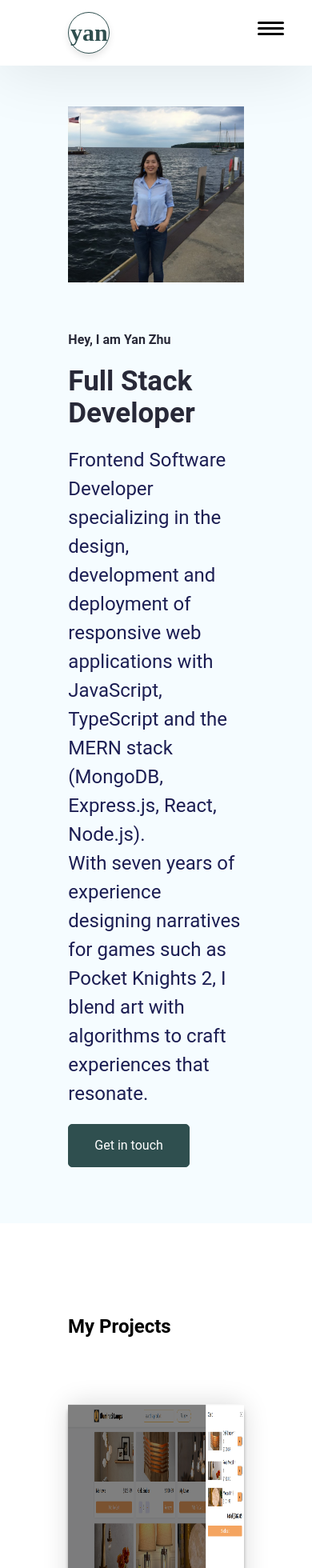
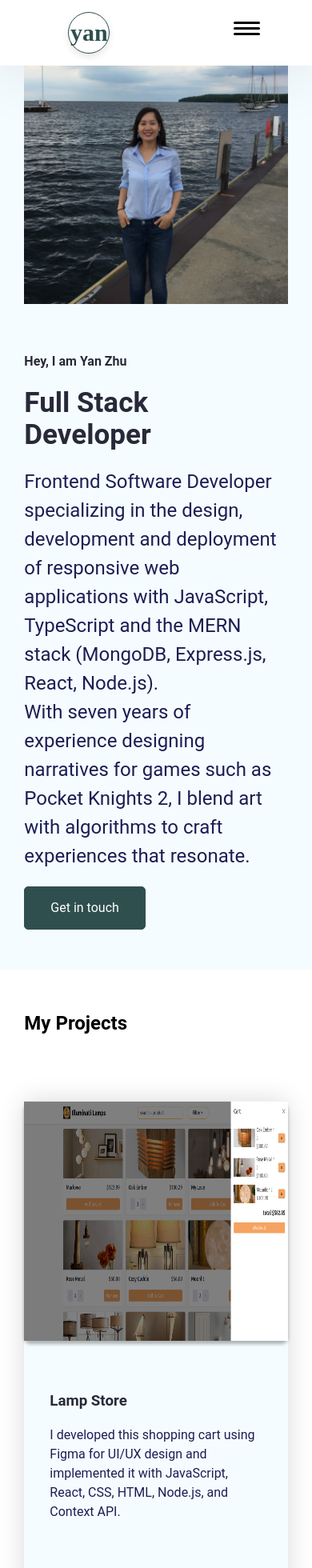
Before and after one commit to Lucky-Yandy/yanzhu, a React (Create React App) app: page / in a window 390 px wide. Shown: the top 1960 px of the page at 80% size. Built offline with nearby package versions, Linux system fonts and the light colour scheme.

Commit message:
responsive design

```diff
--- a/src/App.css
+++ b/src/App.css
@@ -130,7 +130,7 @@ h2 {
 }
 
 /* Section Titles */
-/* Skills & About Me */
+
 .section--title {
   color: var(--heading-color);
   font-size: 21px;
@@ -169,7 +169,7 @@ h2 {
   display: flex;
   justify-content: center;
   align-items: center;
-  width: 70px; /* Set the width and height to create a circular shape */
+  width: 70px;
   height: 70px;
   border-radius: 50%; /* Make it a circle */
   border:1px solid var(--primary);
@@ -386,7 +386,7 @@ h2 {
 
 .contact--section {
   display: flex;
-  padding: 150px 85px;
+   padding: 133.333px 85.333px 133.333px;
   flex-direction: column;
   justify-content: center;
   align-items: center;
@@ -431,7 +431,7 @@ h2 {
 /* Footer Starts */
 .footer--container {
   display: flex;
-  padding: 106.667px 85.333px;
+  padding: 96.667px 85.333px;
   flex-direction: column;
   align-items: flex-start;
   background: var(--bg-shade);
@@ -526,8 +526,22 @@ h2 {
   height: 450px;
 
 }
+.portfolio--section--img {
+  border-radius: 8px;
+  width: 100%;
+  box-shadow: 0 4px 4px rgba(0, 0, 0, 0.3);
+  height:300px;
+}
+.portfolio--section--img > img {
+  width: 100%;
+   height:300px;
+}
+
 }
 @media only screen and (max-width: 1200px) {
+ .resume-section{
+  padding: 50.333px 0.333px 50.333px;
+ }
  .portfolio--section--img {
   border-radius: 8px;
   width: 100%;
@@ -549,7 +563,8 @@ h2 {
   .hero--section {
     display: flex;
     flex-direction: column-reverse;
-    padding-bottom: 70px;
+
+     padding: 50.333px 30.333px 50.333px;
   }
   .hero--section--title,
 
@@ -559,7 +574,9 @@ h2 {
   .hero--section-description{
   text-align:start;
   }
-
+  .portfolio--section{
+   padding: 50.333px 30.333px 50.333px;
+  }
 
   .portfolio--section--container,
   .portfolio--container-box,
@@ -583,9 +600,10 @@ h2 {
   .contact--section,
   .footer--container {
     gap: 20px;
-    padding-top: 70px;
-    padding-bottom: 70px;
+
+   padding: 50.333px 30.333px 50.333px;
   }
+
 
   .hero--section--title{
    text-align:start;
@@ -629,7 +647,7 @@ h2 {
   justify-content: space-around;
   position: absolute;
   top: 25px;
-  right: 35px;
+  right: 65px;
 }
 
 .nav__hamburger__line {
```
Also changed, not shown: public/CNAME.txt (deleted), 1 other file (tests, documents, lock files or other folders).
